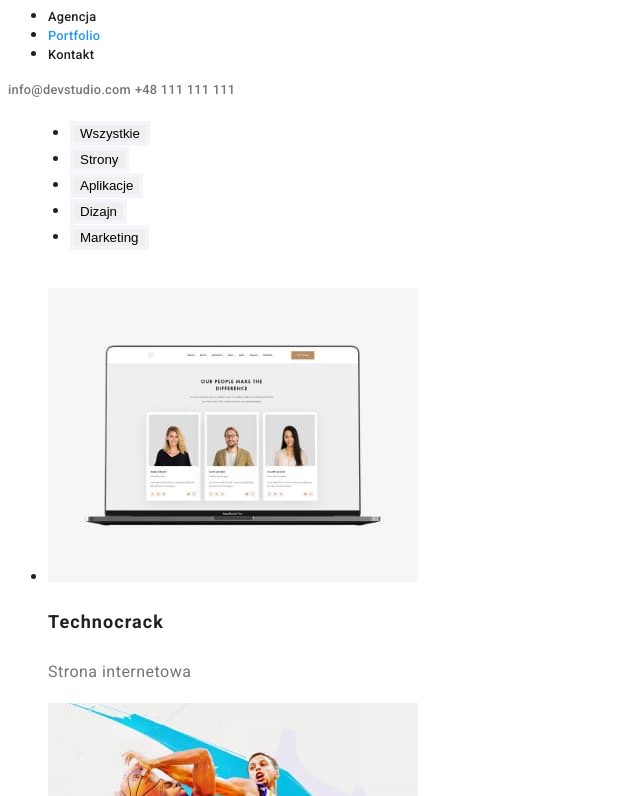
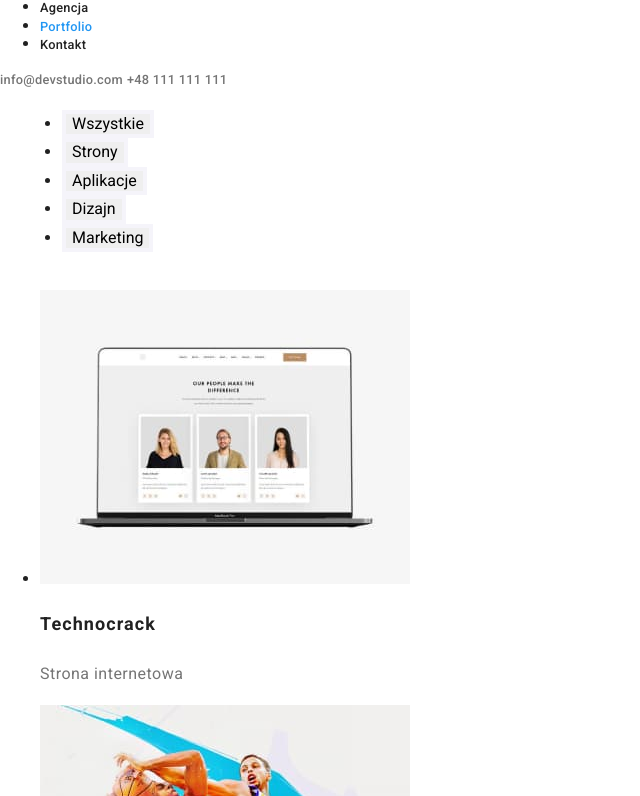
Before and after one commit to YaroslavaB77/goit-markup-hw-03, a plain HTML site: page portfolio.html in a window 1280 px wide. Shown: the part 48-844 px from the top of the page, without its empty margins (0-640 px from the left). Drawn offline with nearby package versions, Linux system fonts and the light colour scheme.

Commit message:
Update portfolio.html

```diff
--- a/portfolio.html
+++ b/portfolio.html
@@ -6,17 +6,23 @@
     <link rel="preconnect" href="https://fonts.googleapis.com" />
     <link rel="preconnect" href="https://fonts.gstatic.com" crossorigin />
     <link
+      rel="stylesheet"
+      href="https://cdnjs.cloudflare.com/ajax/libs/modern-normalize/1.1.0/modern-normalize.min.css"
+      integrity="sha512-wpPYUAdjBVSE4KJnH1VR1HeZfpl1ub8YT/NKx4PuQ5NmX2tKuGu6U/JRp5y+Y8XG2tV+wKQpNHVUX03MfMFn9Q=="
+      crossorigin="anonymous"
+      referrerpolicy="no-referrer" />
+    <link
       href="https://fonts.googleapis.com/css2?family=Raleway:wght@700&family=Roboto:wght@400;500;700;900&display=swap"
-      rel="stylesheet"
-    />
+      rel="stylesheet" />
     <link rel="stylesheet" href="./css/styles.css" />
   </head>
   <body>
+    <header class="menu-decoration">
       <a class="logo-top" href="/WebStudio"
         ><span class="logo-secondary">Web</span>Studio</a
       >
       <nav class="menu robotofonts">
-      <ul>
+        <ul class="menu-list">
           <li><a class="home-page" href="index.html">Agencja</a></li>
           <li class="active-page">
             <a class="current-page" href="portfolio.html">Portfolio</a>
@@ -24,15 +30,17 @@
           <li><a class="contact-page" href="/kontakt">Kontakt</a></li>
         </ul>
       </nav>
-    <aside class="robotofonts">
+      <div class="robotofonts">
         <a class="contacts-mail" href="mailto:info@devstudio.com"
           >info@devstudio.com</a
         >
         <a class="contacts-phone" href="tel:+48111111111">+48 111 111 111</a>
-    </aside>
+      </div>
+    </header>
     <main>
+      <div class="container section">
         <div class="button-panel">
-        <ul>
+          <ul class="portfolio-button list">
             <li>
               <button type="button">Wszystkie</button>
             </li>
@@ -50,15 +58,14 @@
             </li>
           </ul>
         </div>
-      <div>
-        <ul>
+        <div class="container section">
+          <ul class="our-products list">
             <li>
               <img
                 src="images/porfolio/portfolio.jpg"
                 alt="Strona z portfolio ekipy na ekranie laptopa"
                 width="370"
-              height="294"
-            />
+                height="294" />
               <p class="project-title">Technocrack</p>
               <p class="project-description">Strona internetowa</p>
             </li>
@@ -67,8 +74,7 @@
                 src="images/porfolio/basketball.jpg"
                 alt="Mężczyźni grający w koszykówkę"
                 width="370"
-              height="294"
-            />
+                height="294" />
               <p class="project-title">Grafika New Orlean vs Golden Star</p>
               <p class="project-description">Dizajn</p>
             </li>
@@ -77,8 +83,7 @@
                 src="images/porfolio/logoseafood.jpg"
                 alt="Logo restauracji The Seafood"
                 width="370"
-              height="294"
-            />
+                height="294" />
               <p class="project-title">Restauracja Seafood</p>
               <p class="project-description">Aplikacja</p>
             </li>
@@ -87,8 +92,7 @@
                 src="images/porfolio/headphones.jpg"
                 alt="Słuchawki nauszne"
                 width="370"
-              height="294"
-            />
+                height="294" />
               <p class="project-title">Projekt Prime</p>
               <p class="project-description">Marketing</p>
             </li>
@@ -97,8 +101,7 @@
                 src="images/porfolio/boxes.jpg"
                 alt="Duże białe pudełko i małe brązowe pudełko"
                 width="370"
-              height="294"
-            />
+                height="294" />
               <p class="project-title">Projekt Boxes</p>
               <p class="project-description">Aplikacja</p>
             </li>
@@ -107,8 +110,7 @@
                 src="images/porfolio/screen.jpg"
                 alt="Ekran komputera z otawrtą stroną"
                 width="370"
-              height="294"
-            />
+                height="294" />
               <p class="project-title">Inspiration has no Borders</p>
               <p class="project-description">Strona internetowa</p>
             </li>
@@ -117,8 +119,7 @@
                 src="images/porfolio/magazine.jpg"
                 alt="Strony magazynu"
                 width="370"
-              height="294"
-            />
+                height="294" />
               <p class="project-title">Magazyn Limited Edition</p>
               <p class="project-description">Dizajn</p>
             </li>
@@ -127,8 +128,7 @@
                 src="images/porfolio/tag.jpg"
                 alt="Znacznik z napisem LABELTAG"
                 width="370"
-              height="294"
-            />
+                height="294" />
               <p class="project-title">Projekt LAB</p>
               <p class="project-description">Marketing</p>
             </li>
@@ -137,23 +137,23 @@
                 src="images/porfolio/laptop2.jpg"
                 alt="Klient odwiedzający strone internetową firmy"
                 width="370"
-              height="294"
-            />
+                height="294" />
               <p class="project-title">Growing Business</p>
               <p class="project-description">Aplikacja</p>
             </li>
           </ul>
+        </div>
       </div>
     </main>
     <footer class="bottom-information">
       <a class="logo-bottom" href="/WebStudio"
         ><span class="logo-secondary">Web</span>Studio</a
       >
-      <address>
+      <address class="bottom-contact">
         m. Warszawa, Aleje Jerozolimskie 21
         <a class="bottom-mail" href="mailto:info@example.com"
           >info@example.com</a
-        ><br />
+        >
         <a class="bottom-phone" href="tel:+48111111111">+48 111 111 111</a>
       </address>
     </footer>
```
Lines whose indentation alone changed are shown as unchanged.
